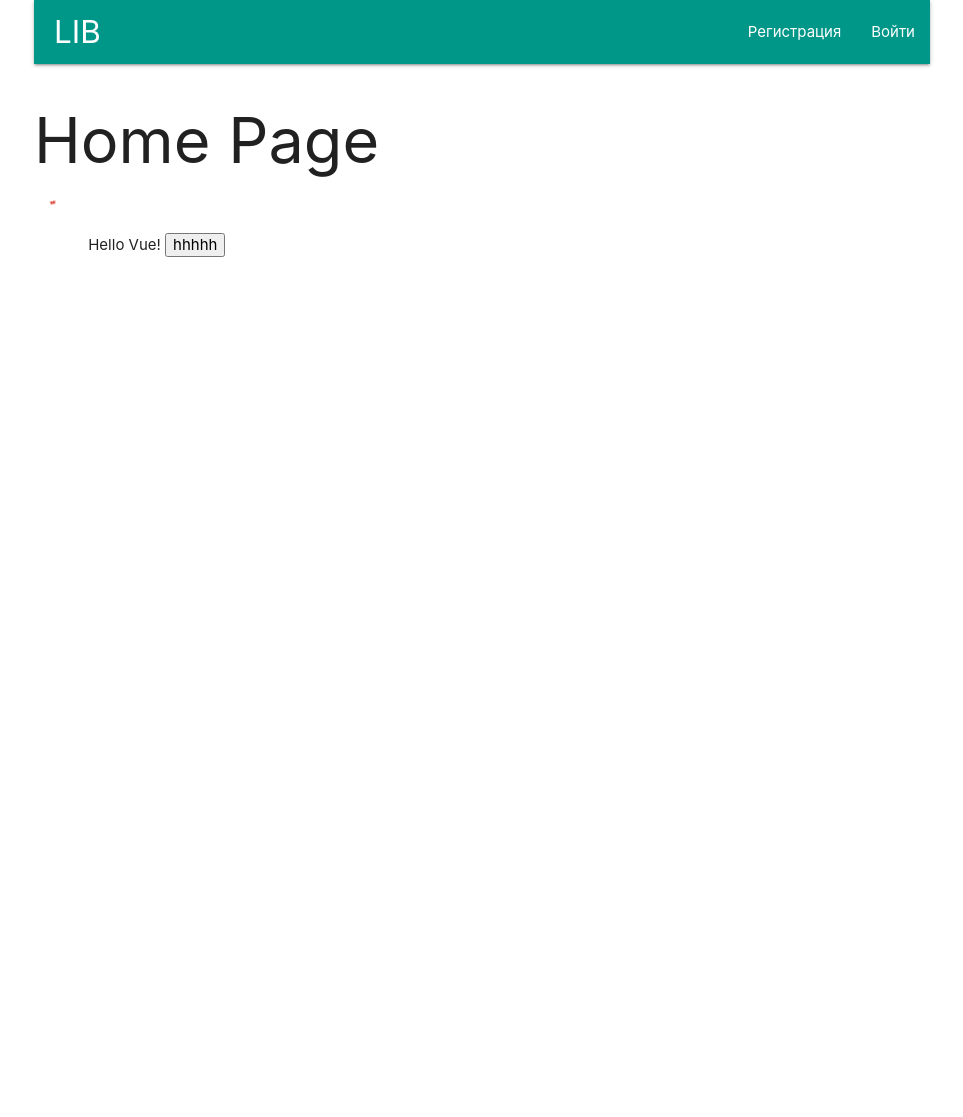
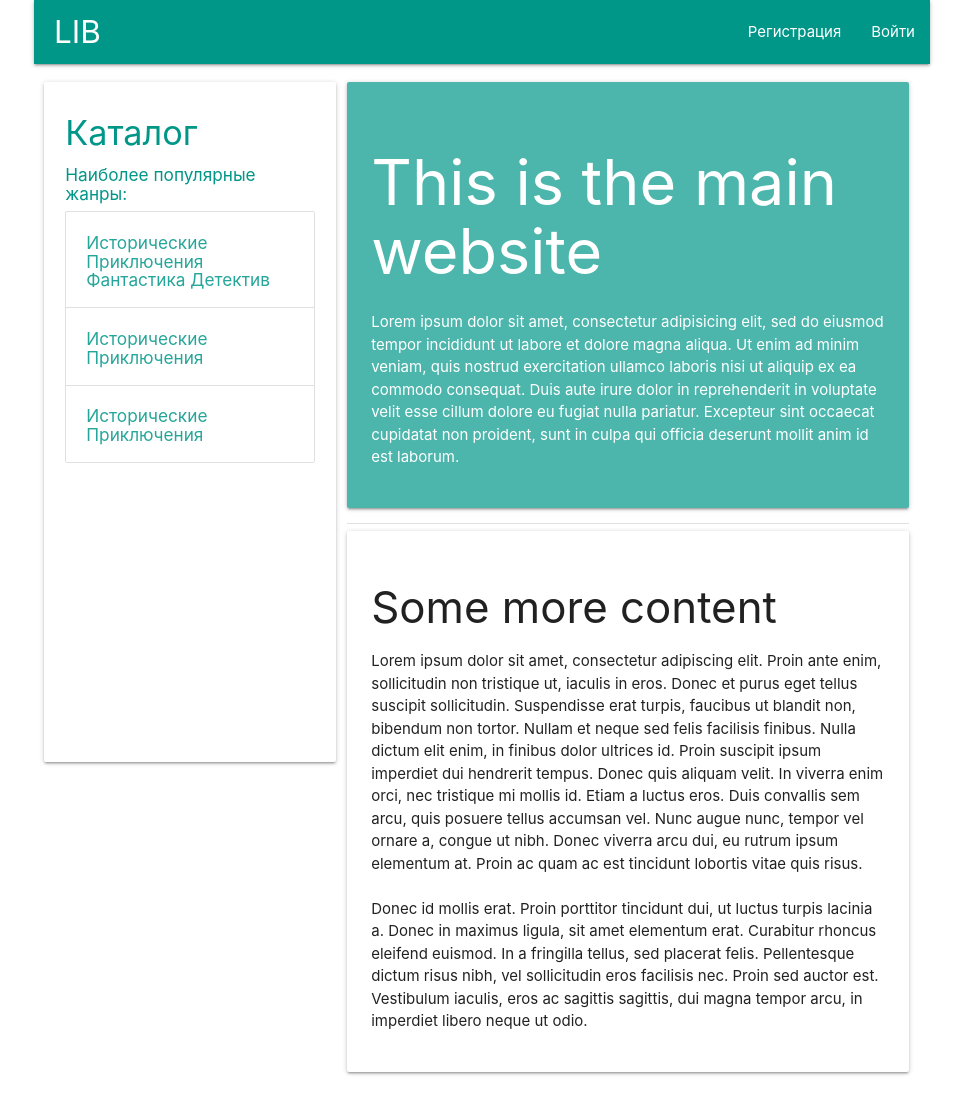
Before and after one commit to daboggg/mylibrary, a Django app: page / in a window 1280 px wide. Shown: the whole page, without its empty margins (158-1121 px from the left). Before the commit the page ends 257 px from the top, so only its background shows below. Run offline with Django 5.2, Linux system fonts and the light colour scheme; some libraries are stand-ins or nearby versions.

Commit message:
home page v1

```diff
--- a/assets/css/style.css
+++ b/assets/css/style.css
@@ -1,49 +1,70 @@
 .ml-0 {
     margin-left: 0;
 }
+
 .ml-1 {
     margin-left: 10px;
 }
+
 .ml-2 {
     margin-left: 20px;
 }
+
 .ml-3 {
     margin-left: 30px;
 }
+
 .ml-4 {
     margin-left: 40px;
 }
-.mr-1{
+
+.mr-1 {
     margin-right: 10px;
 }
-.mt-0{
+
+.mt-0 {
     margin-top: 0;
 }
-.mt-0{
+
+.mt-0 {
     margin-top: 0;
 }
-.mt-1{
+
+.mt-1 {
     margin-top: 10px;
 }
-.mt-2{
+
+.mt-2 {
     margin-top: 20px;
 }
-.mt-3{
+
+.mt-3 {
     margin-top: 30px;
 }
-.mt-4{
+
+.mt-4 {
     margin-top: 40px;
 }
-.mb-2{
+
+.mb-2 {
     margin-bottom: 20px;
 }
 
-.pl-0{
+.pxy-1 {
+    padding: 10px;
+}
+
+
+.pl-0 {
     padding-left: 0;
 }
 
-.abc.btn.btn-flat{
+.abc.btn.btn-flat {
     padding: 0px;
     margin: -7px;
 
 }
+
+.sidebar {
+    min-height: 500px;
+}
--- a/library/templates/library/home.html
+++ b/library/templates/library/home.html
@@ -1,40 +1,51 @@
 {% extends 'base.html' %}
 {% load static %}
 
-{% block content %}
-    <h1>Home Page</h1>
-    <div id="app">
+{% block sidebar %}
 
-        <div v-if="tr" class="preloader-wrapper active">
-            <div class="spinner-layer spinner-red-only">
-                <div class="circle-clipper left">
-                    <div class="circle"></div>
-                </div>
-                <div class="gap-patch">
-                    <div class="circle"></div>
-                </div>
-                <div class="circle-clipper right">
-                    <div class="circle"></div>
-                </div>
+    <div class="col s10 offset-s1 m5 l4 sidebar card flow-text" style="min-height: 85vh">
+        <div class="pxy-1 teal-text">
+            <h4>Каталог</h4>
+            <h6>Наиболее популярные жанры:</h6>
+
+
+            <div class="collection">
+                <a href="#!" class="collection-item"><h6>Исторические Приключения Фантастика Детектив</h6></a>
+                <a href="#!" class="collection-item"><h6>Исторические Приключения</h6></a>
+                <a href="#!" class="collection-item"><h6>Исторические Приключения</h6></a>
             </div>
         </div>
+    </div>
 
 
-        [[ message ]]
-        <button @click="tr=!tr">hhhhh</button>
+{% endblock %}
+
+{% block content %}
+    <div class="col m7 l8">
+        <div class="card-panel teal lighten-2 white-text">
+            <h1>This is the main website</h1>
+            <p>Lorem ipsum dolor sit amet, consectetur adipisicing elit, sed do eiusmod tempor incididunt ut labore
+                et dolore magna aliqua. Ut enim ad minim veniam, quis nostrud exercitation ullamco laboris nisi ut
+                aliquip ex ea commodo consequat. Duis aute irure dolor in reprehenderit in voluptate velit esse
+                cillum dolore eu fugiat nulla pariatur. Excepteur sint occaecat cupidatat non proident, sunt in
+                culpa qui officia deserunt mollit anim id est laborum.</p>
+        </div>
+        <div class="divider"></div>
+        <div class="card-panel">
+            <h3>Some more content</h3>
+            <p>Lorem ipsum dolor sit amet, consectetur adipiscing elit. Proin ante enim, sollicitudin non tristique
+                ut, iaculis in eros. Donec et purus eget tellus suscipit sollicitudin. Suspendisse erat turpis,
+                faucibus ut blandit non, bibendum non tortor. Nullam et neque sed felis facilisis finibus. Nulla
+                dictum elit enim, in finibus dolor ultrices id. Proin suscipit ipsum imperdiet dui hendrerit tempus.
+                Donec quis aliquam velit. In viverra enim orci, nec tristique mi mollis id. Etiam a luctus eros.
+                Duis convallis sem arcu, quis posuere tellus accumsan vel. Nunc augue nunc, tempor vel ornare a,
+                congue ut nibh. Donec viverra arcu dui, eu rutrum ipsum elementum at. Proin ac quam ac est tincidunt
+                lobortis vitae quis risus. <br><br>
+                Donec id mollis erat. Proin porttitor tincidunt dui, ut luctus turpis lacinia a. Donec in maximus
+                ligula, sit amet elementum erat. Curabitur rhoncus eleifend euismod. In a fringilla tellus, sed
+                placerat felis. Pellentesque dictum risus nibh, vel sollicitudin eros facilisis nec. Proin sed
+                auctor est. Vestibulum iaculis, eros ac sagittis sagittis, dui magna tempor arcu, in imperdiet
+                libero neque ut odio.</p>
+        </div>
     </div>
-
-    <script>
-        const {createApp} = Vue
-
-        createApp({
-            delimiters: ['[[', ']]'],
-            data() {
-                return {
-                    message: 'Hello Vue!',
-                    tr: true
-                }
-            }
-        }).mount('#app')
-    </script>
 {% endblock %}
--- a/templates/base.html
+++ b/templates/base.html
@@ -93,7 +93,10 @@
 </ul>
 
 
-<div class="container">
+<div class="container row pxy-1">
+    {% block sidebar %}
+
+    {% endblock %}
     {% block content %}
 
     {% endblock %}
```
